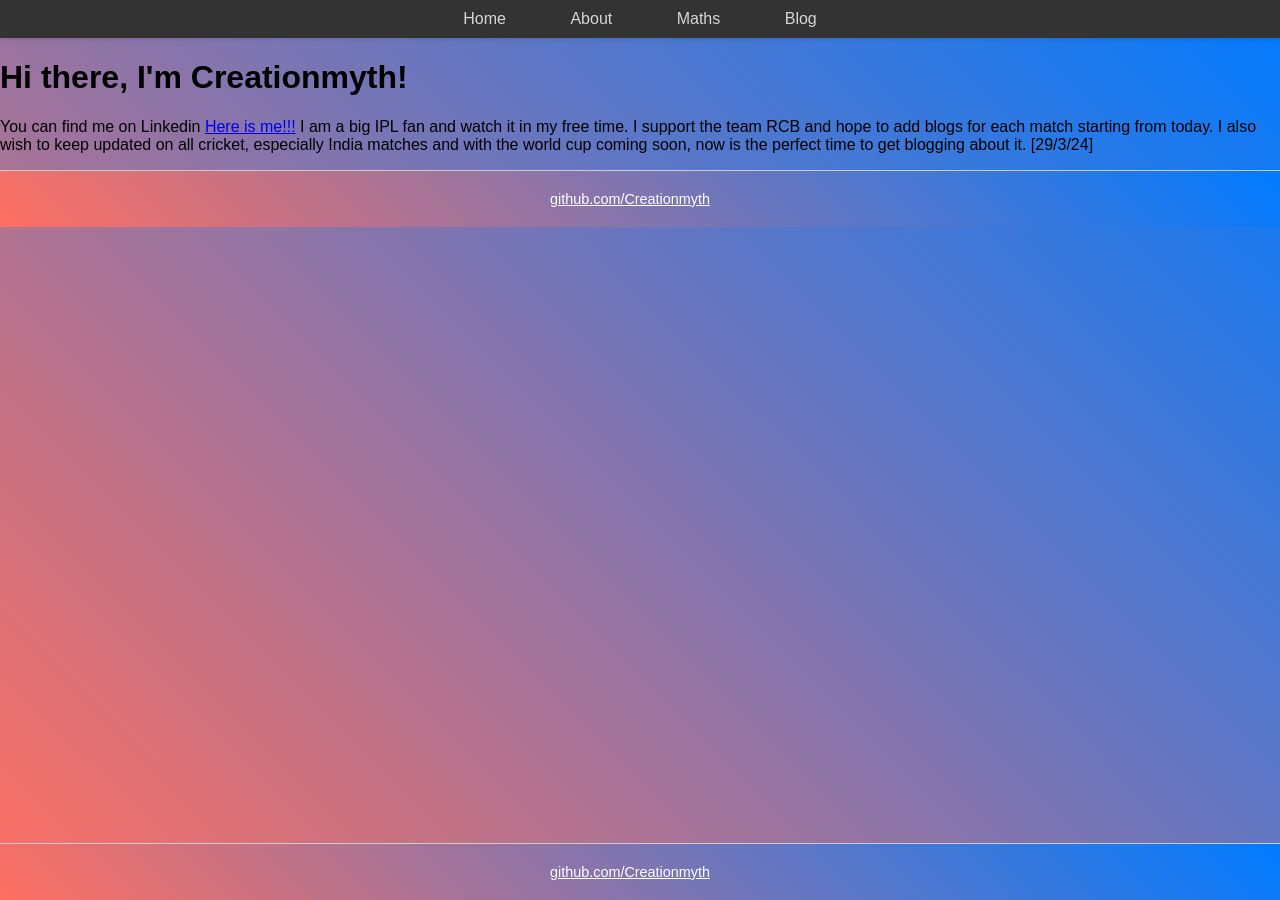
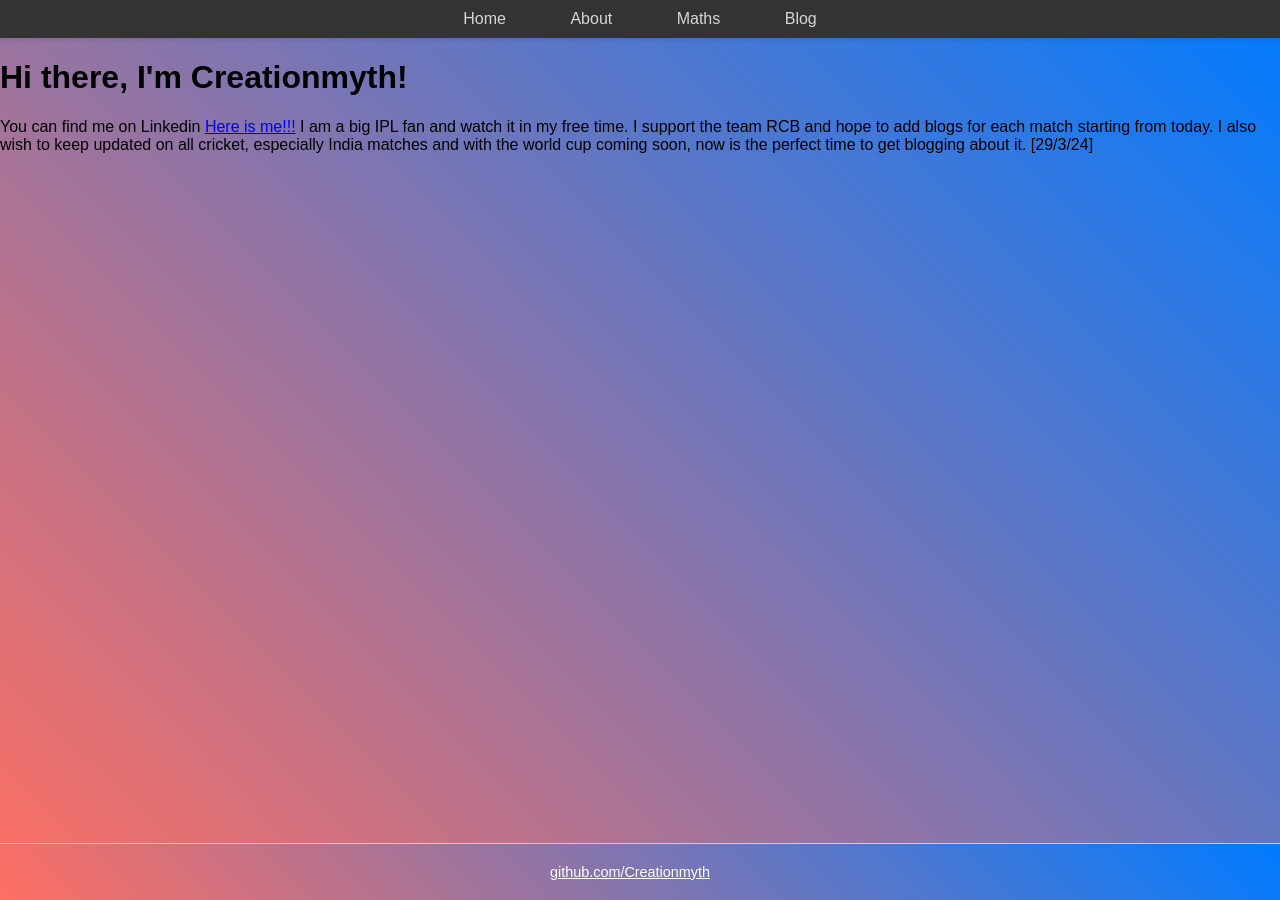
Before and after one commit to Creationmyth/Creationmyth.github.io, a Jekyll site: the page built from about.html, in a window 1280 px wide. Built offline with Jekyll 4.4.1, drawn with Linux system fonts in a browser that asks for light colours.

Commit message:
Testing method of using default page layout for about section

```diff
--- a/about.html
+++ b/about.html
@@ -12,10 +12,6 @@
         I am a big IPL fan and watch it in my free time. I support the team RCB and hope to add blogs for each match starting from today. I also wish to keep updated on all cricket, especially India matches and with the world cup coming soon, now is the perfect time to get blogging about it. [29/3/24]</p>
     </div><!-- /.blurb -->
 </div><!-- /.container -->
-<footer>
-    <ul>
-        <li><a href="https://github.com/Creationmyth">github.com/Creationmyth</a></li>
-    </ul>
-</footer>
+
 </body>
 </html>
```
